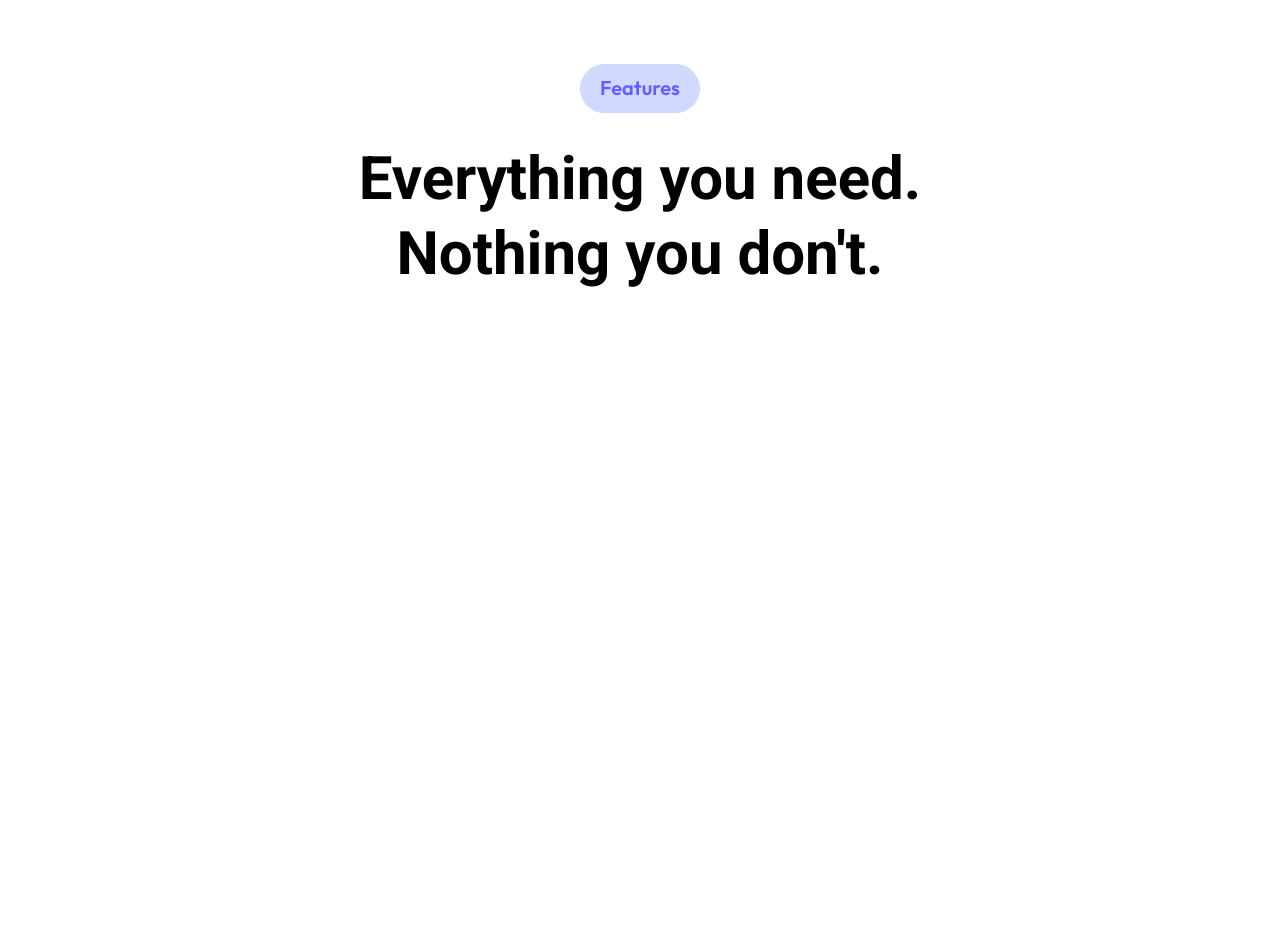
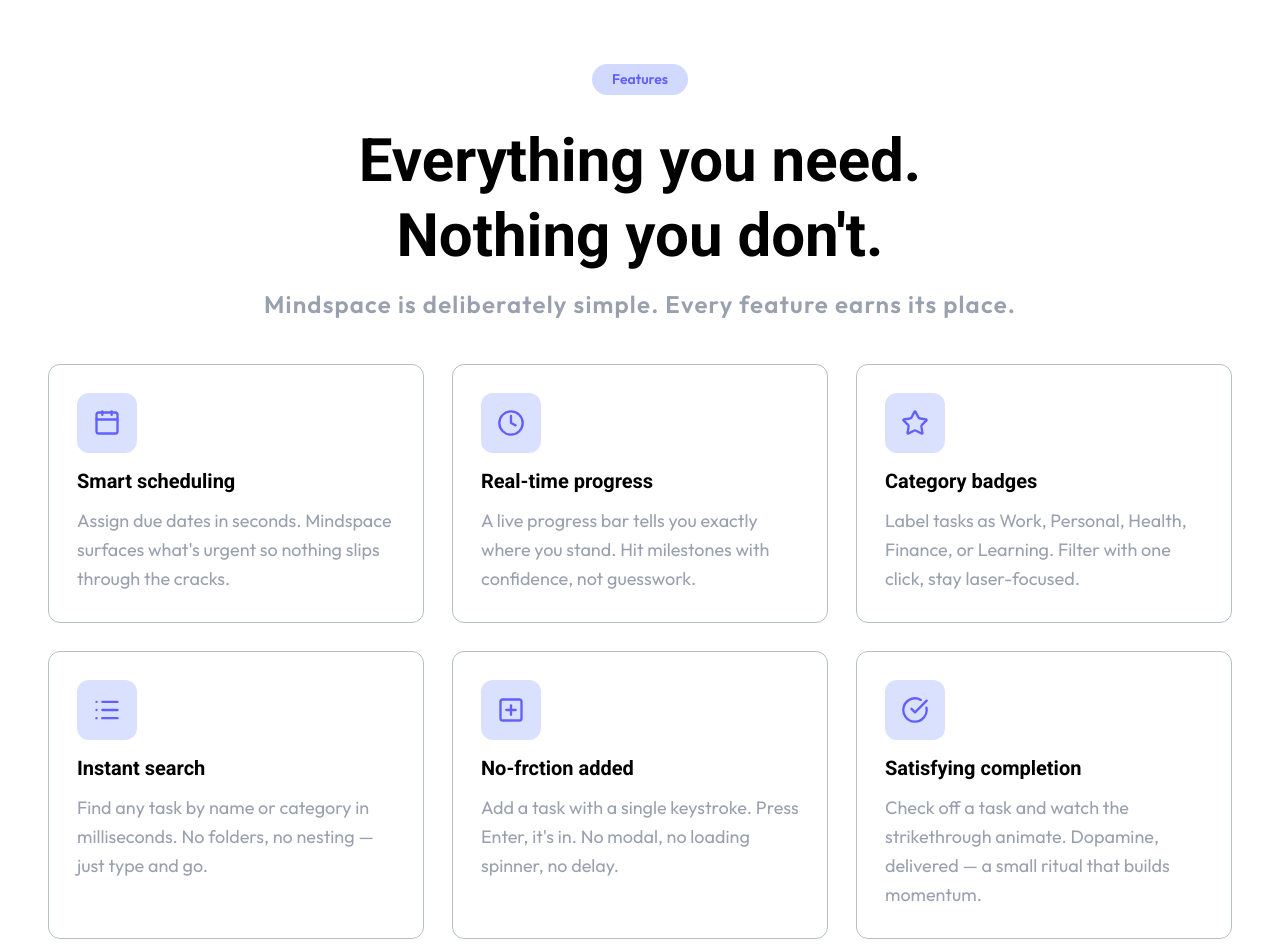
Before and after one commit to Hayorkun/MindSpace, a React (Vite) app: page / in a window 1280 px wide. Shown: the part 900-1852 px from the top of the page. Before the commit the page ends 1251 px from the top, so only its background shows below. Built offline with nearby package versions, Linux system fonts and the light colour scheme.

Commit message:
added: Feature section added an completed and other error check

```diff
--- a/index.html
+++ b/index.html
@@ -2,7 +2,7 @@
 <html lang="en">
   <head>
     <meta charset="UTF-8" />
-    <link rel="icon" type="image/svg+xml" href="/public/planning.png" />
+    <link rel="icon" type="image/svg+xml" href="/planning.png" />
     <meta name="viewport" content="width=device-width, initial-scale=1.0" />
     <title>Mindspace</title>
     <link rel="preconnect" href="https://fonts.googleapis.com" />
--- a/src/component/Features.jsx
+++ b/src/component/Features.jsx
@@ -1,16 +1,94 @@
-
+import { Calendar, Clock, Star, List, CheckCircle, PlusSquare } from "lucide-react";
 
 const Feature = () => {
   return (
-    <section className='my-15 px-6 md:px-12'>
-      <div className="flex flex-col items-center">
-        <div className="bg-indigo-300/50 px-5 py-2 rounded-full mb-7">
-          <p className="font-body leading-relaxed font-semibold text-xl text-indigo-500">Features</p>
+    <section className="my-15">
+      <div className="flex flex-col items-center px-6 md:px-12">
+        <div className="bg-indigo-300/50 px-5 py-1 rounded-full mb-7">
+          <p className="font-body leading-relaxed font-semibold text-sm text-indigo-500">
+            Features
+          </p>
         </div>
-        <h1 className="font-heading font-bold text-4xl md:text-6xl leading-tight md:max-w-xl text-center">Everything you need. Nothing you don't.</h1>
+        <h1 className="font-heading font-bold mb-3 text-4xl md:text-6xl leading-tight md:max-w-xl text-center">
+          Everything you need. Nothing you don't.
+        </h1>
+        <p className="text-center tracking-wider text-sm font-semibold md:text-2xl leading-relaxed font-body text-gray-400">
+          Mindspace is deliberately simple. Every feature earns its place.
+        </p>
+        <div className="my-10 grid gap-7 md:grid-cols-3">
+          <div className="p-7 border border-gray-400/70 rounded-xl hover:border-indigo-300 hover:shadow-xl hover:-translate-y-1 transition-all duration-200 ease-in-out">
+            <div className="bg-indigo-300/40 w-15 h-15 mb-4 text-indigo-500 rounded-xl flex items-center justify-center">
+              <Calendar className="size-7 " />
+            </div>
+            <h3 className="font-heading leading-tight mb-3 text-xl font-bold">
+              Smart scheduling
+            </h3>
+            <p className="font-body leading-relaxed text-gray-400 text-lg ">
+              Assign due dates in seconds. Mindspace surfaces what's urgent so
+              nothing slips through the cracks.
+            </p>
+          </div>
+          <div className="p-7 border border-gray-400/70 rounded-xl hover:border-indigo-300 hover:shadow-xl hover:-translate-y-1 transition-all duration-200 ease-in-out">
+            <div className="bg-indigo-300/40 w-15 h-15 mb-4 text-indigo-500 rounded-xl flex items-center justify-center">
+              <Clock className="size-7 " />
+            </div>
+            <h3 className="font-heading leading-tight mb-3 text-xl font-bold">
+              Real-time progress
+            </h3>
+            <p className="font-body leading-relaxed text-gray-400 text-lg ">
+              A live progress bar tells you exactly where you stand. Hit
+              milestones with confidence, not guesswork.
+            </p>
+          </div>
+          <div className="p-7 border border-gray-400/70 rounded-xl hover:border-indigo-300 hover:shadow-xl hover:-translate-y-1 transition-all duration-200 ease-in-out">
+            <div className="bg-indigo-300/40 w-15 h-15 mb-4 text-indigo-500 rounded-xl flex items-center justify-center">
+              <Star className="size-7 " />
+            </div>
+            <h3 className="font-heading leading-tight mb-3 text-xl font-bold">
+              Category badges
+            </h3>
+            <p className="font-body leading-relaxed text-gray-400 text-lg ">
+              Label tasks as Work, Personal, Health, Finance, or Learning.
+              Filter with one click, stay laser-focused.
+            </p>
+          </div>
+          <div className="p-7 border border-gray-400/70 rounded-xl hover:border-indigo-300 hover:shadow-xl hover:-translate-y-1 transition-all duration-200 ease-in-out">
+            <div className="bg-indigo-300/40 w-15 h-15 mb-4 text-indigo-500 rounded-xl flex items-center justify-center">
+              <List className="size-7 " />
+            </div>
+            <h3 className="font-heading leading-tight mb-3 text-xl font-bold">
+              Instant search
+            </h3>
+            <p className="font-body leading-relaxed text-gray-400 text-lg ">
+             Find any task by name or category in milliseconds. No folders, no nesting — just type and go.
+            </p>
+          </div>
+          <div className="p-7 border border-gray-400/70 rounded-xl hover:border-indigo-300 hover:shadow-xl hover:-translate-y-1 transition-all duration-200 ease-in-out">
+            <div className="bg-indigo-300/40 w-15 h-15 mb-4 text-indigo-500 rounded-xl flex items-center justify-center">
+              <PlusSquare className="size-7 " />
+            </div>
+            <h3 className="font-heading leading-tight mb-3 text-xl font-bold">
+                No-frction added
+            </h3>
+            <p className="font-body leading-relaxed text-gray-400 text-lg ">
+              Add a task with a single keystroke. Press Enter, it's in. No modal, no loading spinner, no delay.
+            </p>
+          </div>
+          <div className="p-7 border border-gray-400/70 rounded-xl hover:border-indigo-300 hover:shadow-xl hover:-translate-y-1 transition-all duration-200 ease-in-out">
+            <div className="bg-indigo-300/40 w-15 h-15 mb-4 text-indigo-500 rounded-xl flex items-center justify-center">
+              <CheckCircle className="size-7 " />
+            </div>
+            <h3 className="font-heading leading-tight mb-3 text-xl font-bold">
+                Satisfying completion
+            </h3>
+            <p className="font-body leading-relaxed text-gray-400 text-lg ">
+              Check off a task and watch the strikethrough animate. Dopamine, delivered — a small ritual that builds momentum.
+            </p>
+          </div>
+        </div>
       </div>
     </section>
-  )
-}
+  );
+};
 
-export default Feature
+export default Feature;
--- a/src/component/Hero.jsx
+++ b/src/component/Hero.jsx
@@ -53,10 +53,10 @@ const Hero = () => {
   const TEAMS = ["Linear", "Vercel", "Notion", "Figma", "Stripe", "Loom"];
 
   return (
-    <section className="md:px-12 my-20">
-      <div className="max-w-6xl mx-auto px-5">
-        <div>
-          <div className=" flex flex-col gap-3 md:flex-row">
+    <section className=" my-20">
+      <div className="">
+        <div className="md:px-12 px-6 max-w-6xl mx-auto">
+          <div className="flex flex-col gap-3 md:flex-row">
             <div className="md:flex-3">
               <div className="w-35 h-6 rounded-full flex gap-2 text-xs font-semibold items-center justify-center text-indigo-500 bg-indigo-300/50 mb-5 font-body">
                 <span className="w-3 h-3 bg-indigo-500 rounded-full"></span>
@@ -164,7 +164,7 @@ const Hero = () => {
                       <div
                         key={t.id}
                         onClick={() => handleToggleComplete(t.id)}
-                        className="flex gap-2  shadow-xl border-2 border-gray-300/70 rounded-lg p-3 cursor-pointer transition-opacity duration-200"
+                        className="flex gap-2  shadow-md border-2 border-gray-300/70 rounded-lg p-3 cursor-pointer transition-opacity duration-200"
                       >
                         <div>
                           <p
@@ -189,7 +189,7 @@ const Hero = () => {
             </div>
           </div>
         </div>
-        <div className="my-10 border-y border-gray-300/60 py-10 flex flex-col gap-5 items-center justify-center">
+        <div className="my-10 bg-gray-200/20 border-y border-gray-300/60 py-10 flex flex-col gap-5 items-center justify-center">
           <h4 className="font-heading text-xl text-gray-400/70 leading-tight uppercase">
             Trusted By Teams At
           </h4>
```
